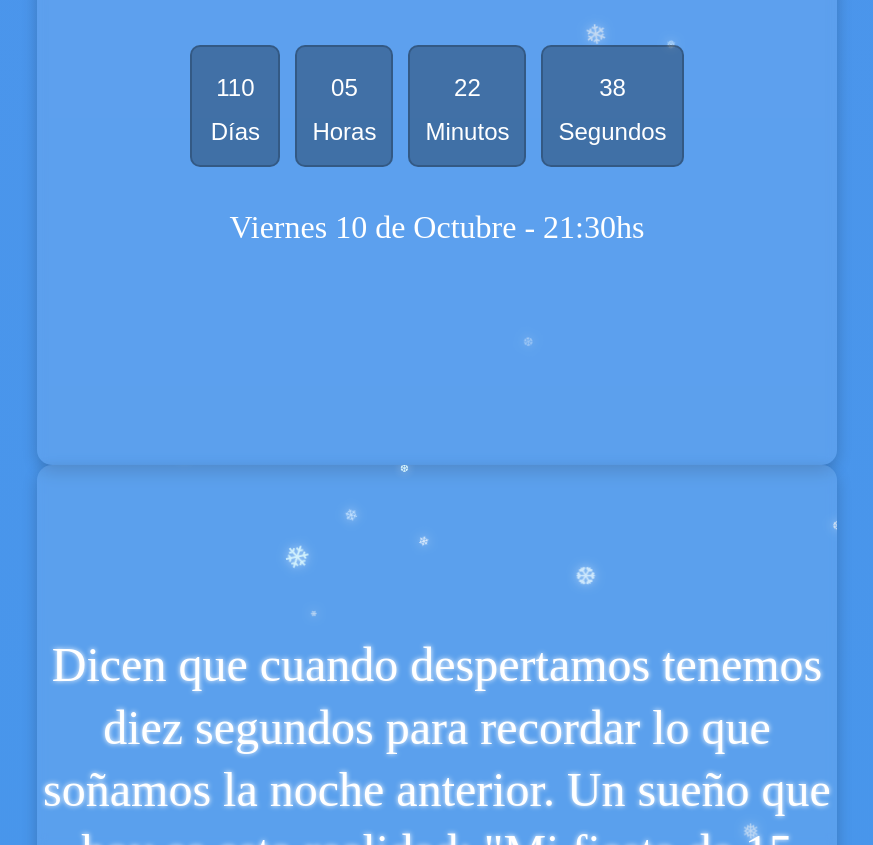
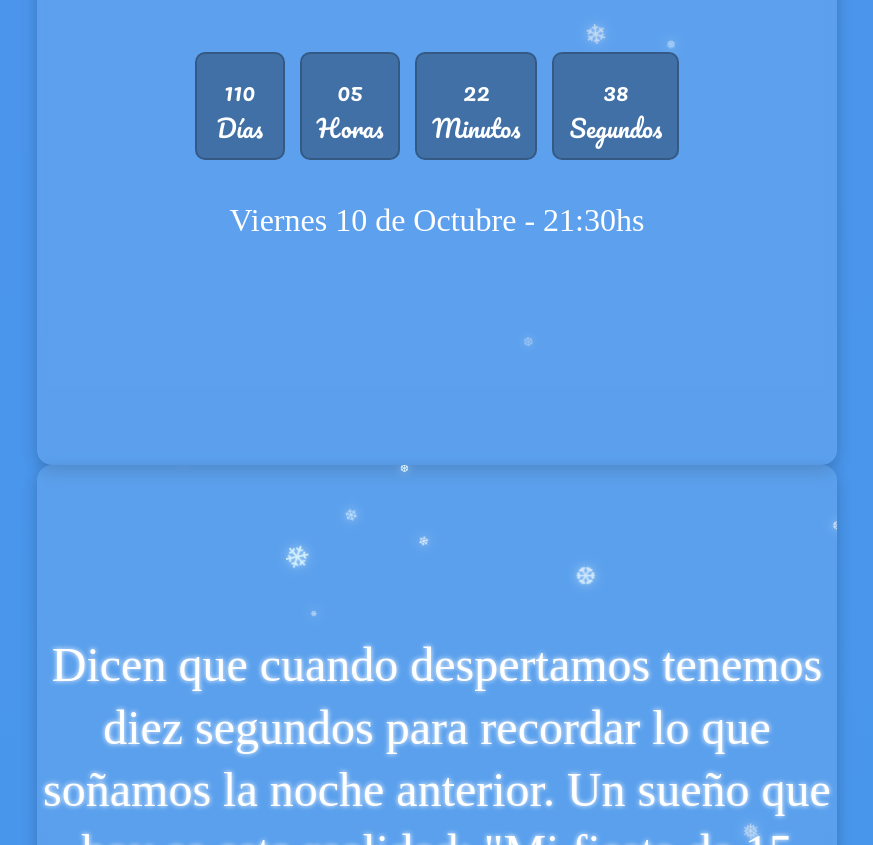
Before and after one commit to Edxear/melanie_xv, a plain HTML site: page index.html in a window 1280 px wide. Shown: the part 1135-1980 px from the top of the page, without its empty margins (203-1076 px from the left). Drawn offline with nearby package versions, Linux system fonts and the light colour scheme; a web font is replaced by a local one.

Commit message:
Ultima actualizacion

```diff
--- a/index.html
+++ b/index.html
@@ -26,19 +26,19 @@
     <section id="container temporizador">
       <h2 class="dm-serif-text-regular">Comienza la cuenta regresiva para mi gran noche!</h2>
       <div id="cuenta-regresiva">
-        <div class="tiempo">
+        <div class="tiempo pacifico-regular display-2">
           <span id="dias">00</span>
           <span>Días</span>
         </div>
-        <div class="tiempo">
+        <div class="tiempo pacifico-regular display-2">
           <span id="horas">00</span>
           <span>Horas</span>
         </div>
-        <div class="tiempo">
+        <div class="tiempo pacifico-regular display-2">
           <span id="minutos">00</span>
           <span>Minutos</span>
         </div>
-        <div class="tiempo">
+        <div class="tiempo pacifico-regular display-2">
           <span id="segundos">00</span>
           <span>Segundos</span>
         </div>
```
